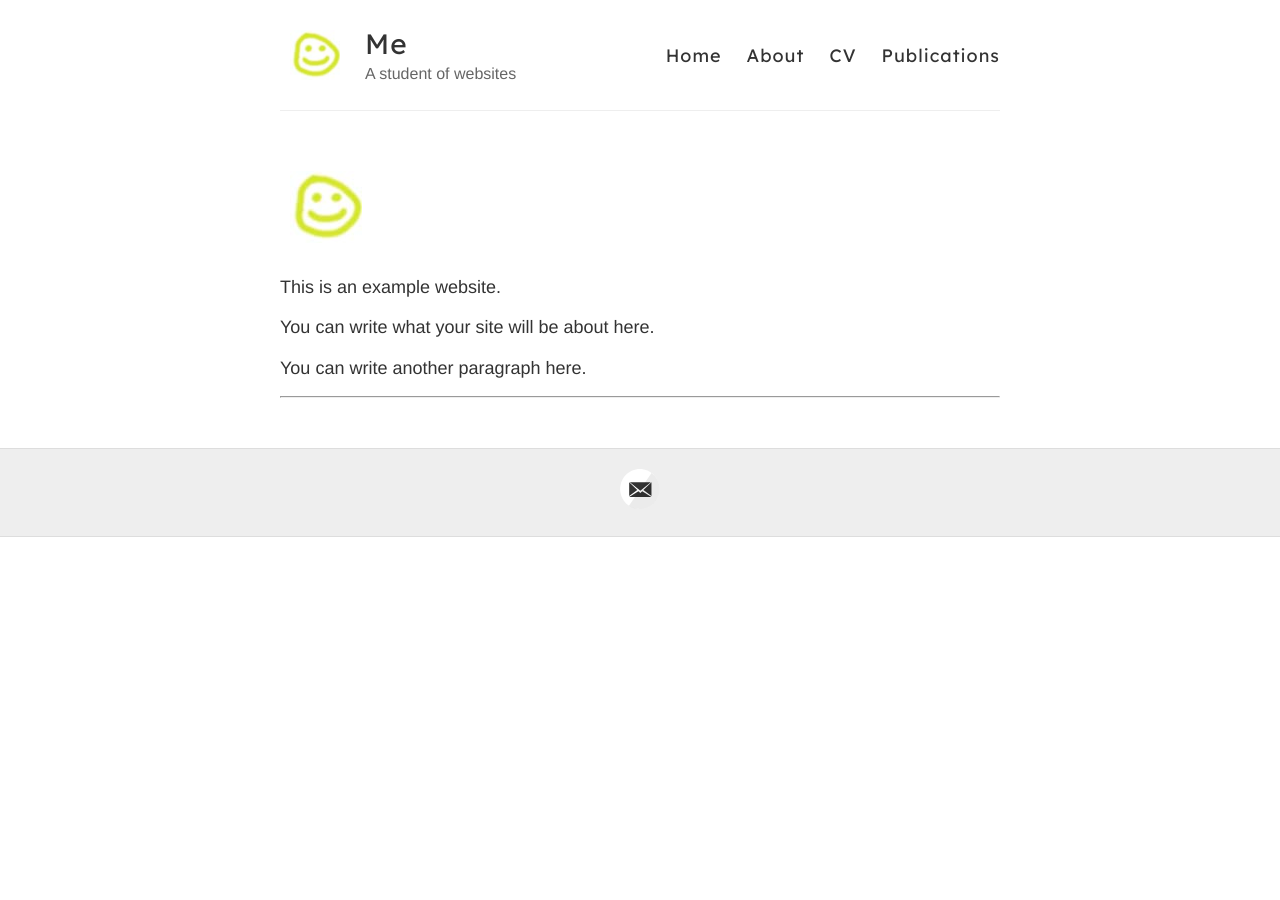
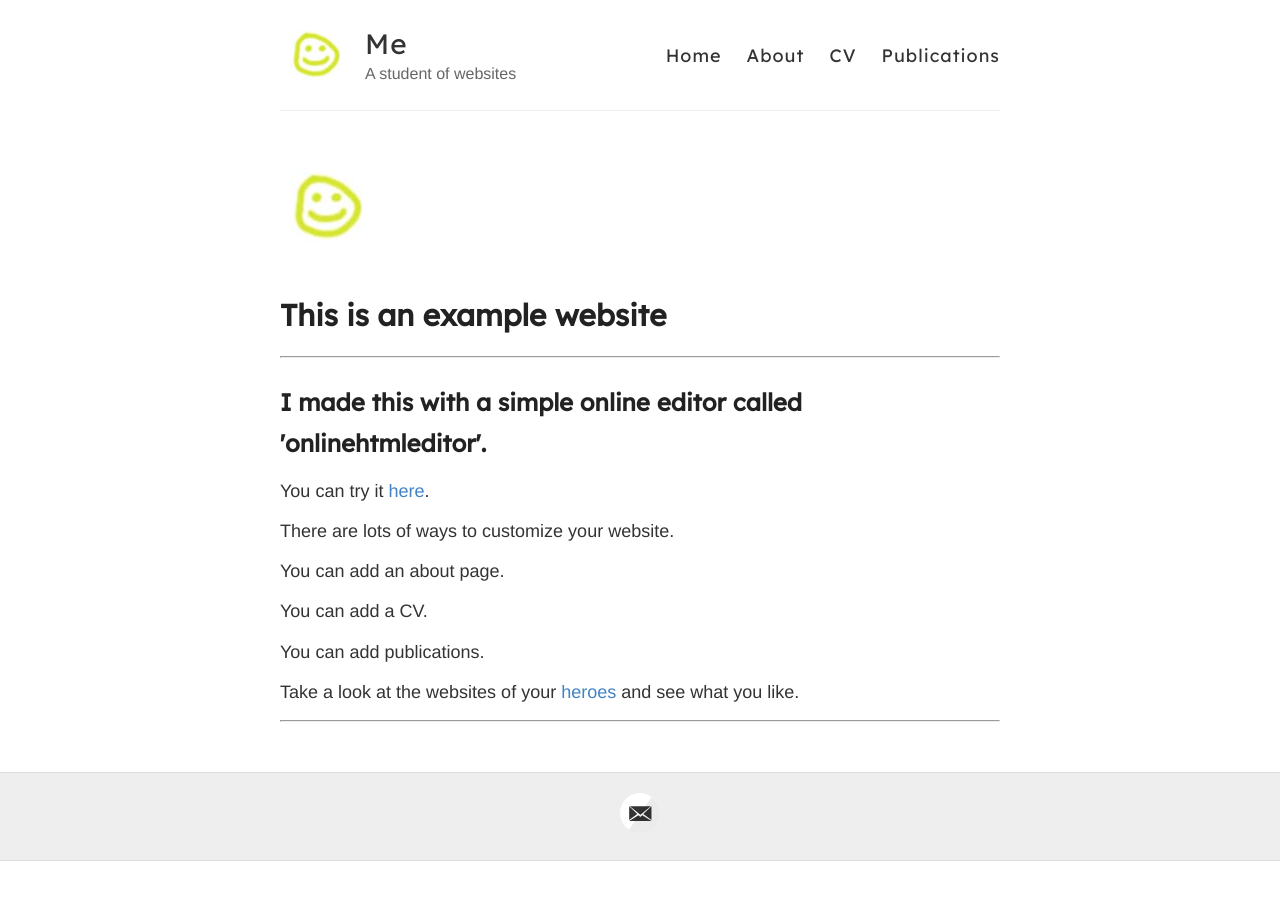
Before and after one commit to rjbischo/rjbischo.github.io, a Jekyll site: the page built from index.html, in a window 1280 px wide. Built offline with Jekyll 4.4.1, drawn with Linux system fonts in a browser that asks for light colours.

Commit message:
Update index.html

```diff
--- a/index.html
+++ b/index.html
@@ -5,15 +5,22 @@ layout: default
 <div class="default">
   <img src="/images/default.jpg" alt="I'm happy">
 </div>
-<p>
-  This is an example website.
-</p>
-<p>
-  You can write what your site will be about here.
-</p>
-<p>
-  You can write another paragraph here.
-</p>
+<h1>This is an example website</h1>
+
+    <hr />
+    <h2>I made this with a simple online editor called &#39;onlinehtmleditor&#39;.</h2>
+
+    <p>You can try it <a href="https://onlinehtmleditor.dev/">here</a>.</p>
+
+    <p>There are lots of ways to customize your website.</p>
+
+    <p>You can add an about page.</p>
+
+    <p>You can add a CV.</p>
+
+    <p>You can add publications.</p>
+
+    <p>Take a look at the websites of your <a href="https://spiderfan.org/">heroes </a>and see what you like.</p>
 
 <hr>
 
```
